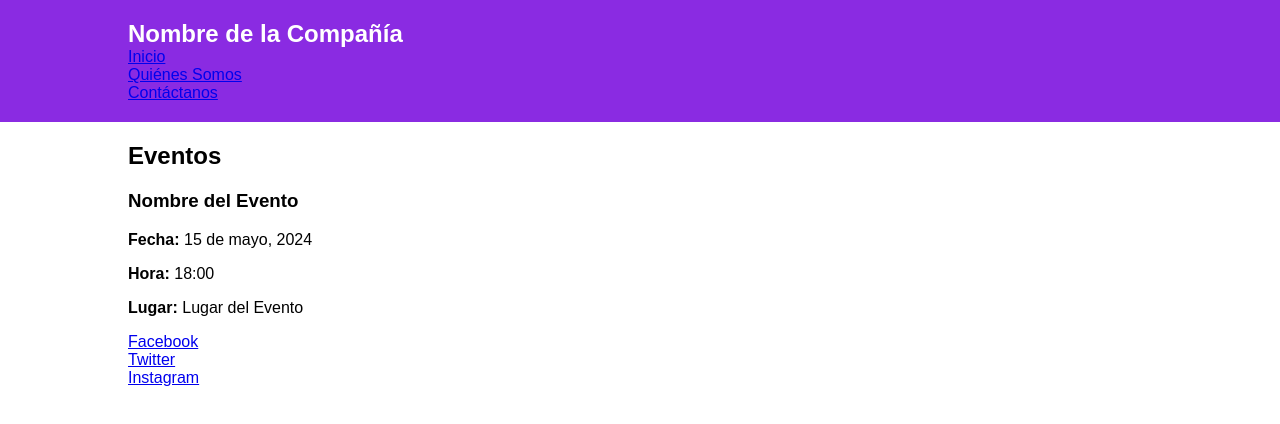
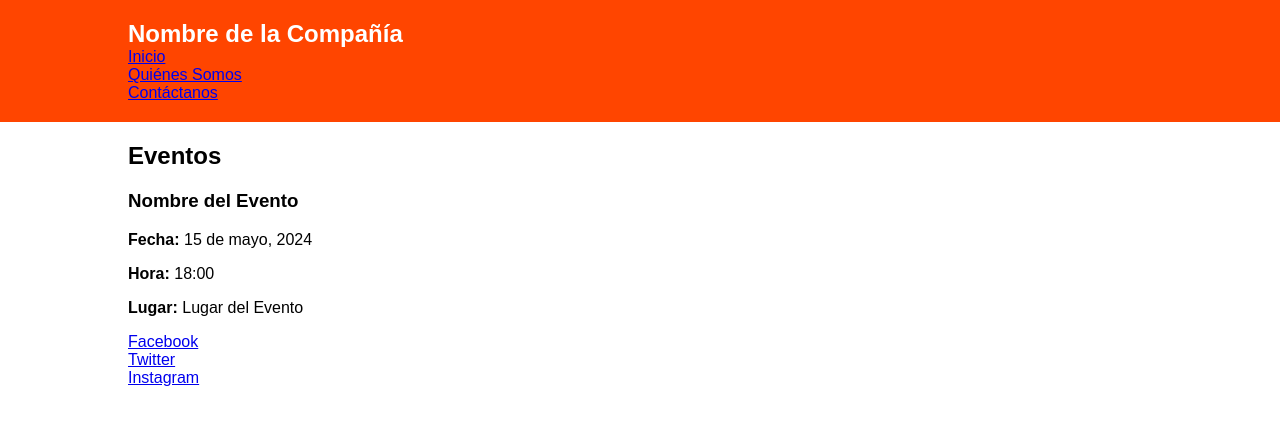
Before and after one commit to erozog125/repo-git, a plain HTML site: page index.html in a window 1280 px wide. Drawn offline with Linux system fonts and the light colour scheme.

Commit message:
Change color on header

```diff
--- a/style.css
+++ b/style.css
@@ -10,7 +10,7 @@ body {
 }
 
 header {
-  background-color: #8a2be2;
+  background-color: #ff4500;
   color: white;
   padding: 20px 0;
 }
```
